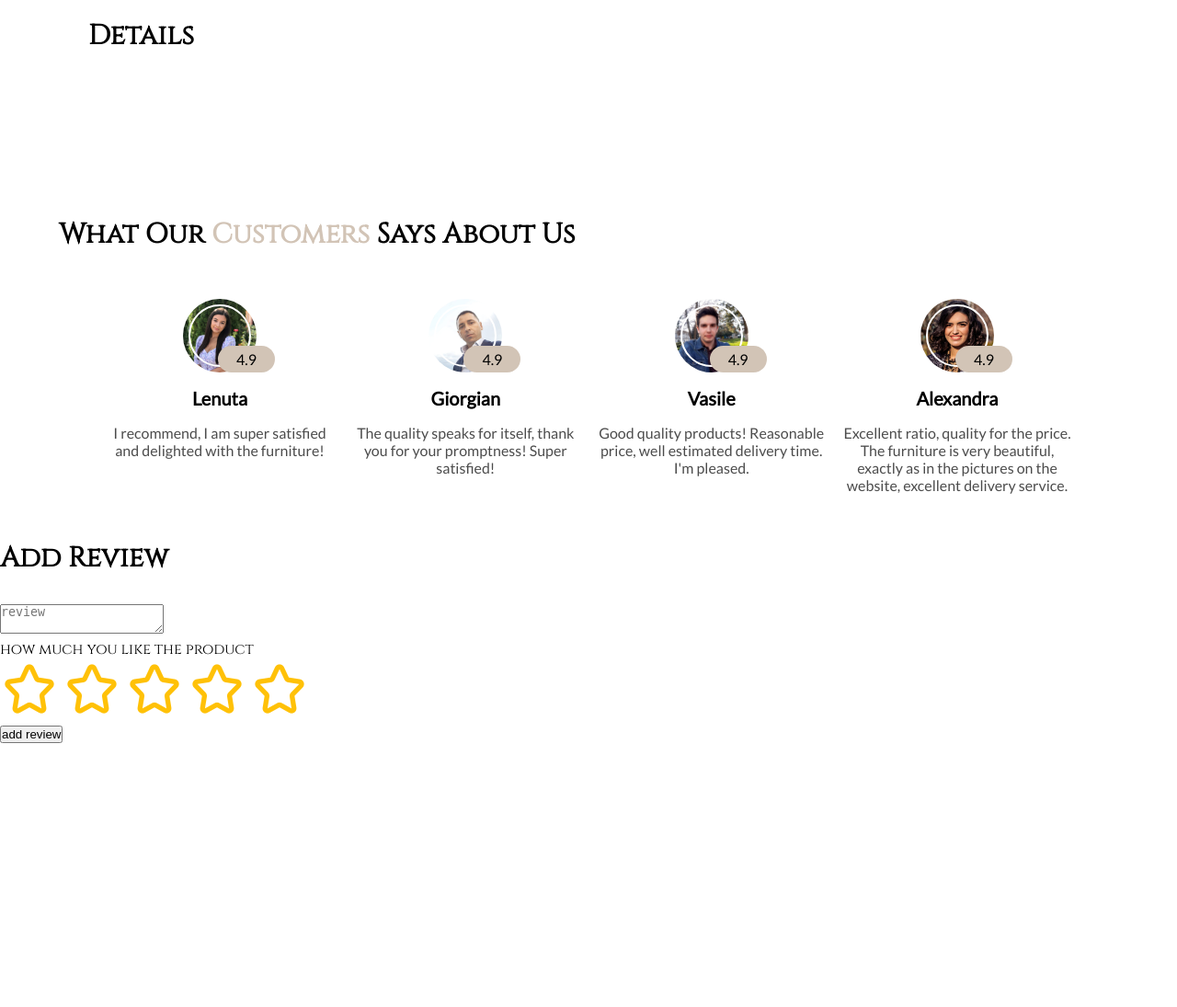
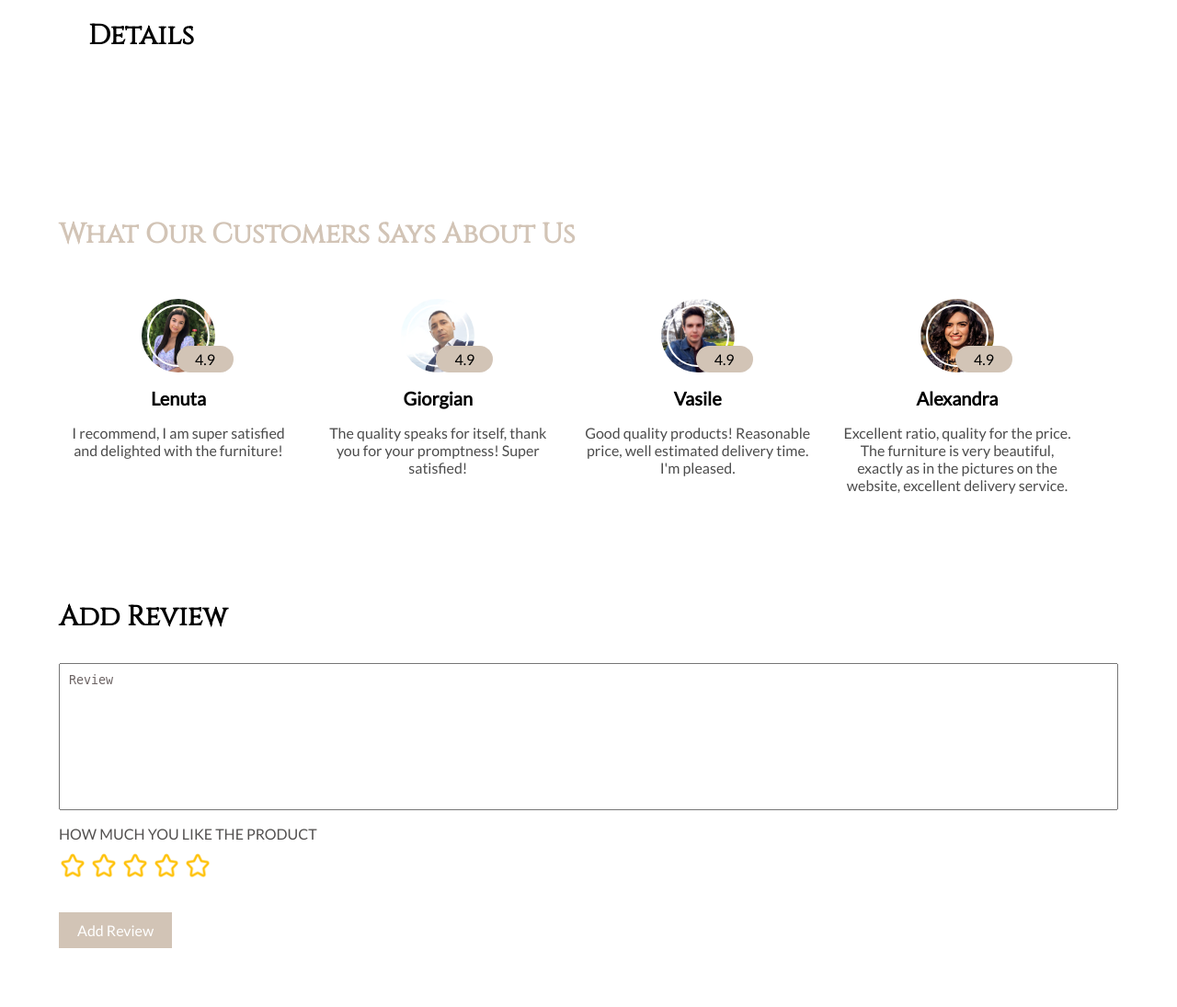
Before and after one commit to iustina-d/COVER-AJAX-Website, a Flask app: page /product/1 in a window 1280 px wide. Shown: the part 797-1892 px from the top of the page at 92% size. Before the commit the page ends 1605 px from the top, so only its background shows below. Run offline with Flask 2, Linux system fonts and the light colour scheme; data that the repository does not hold is empty; some libraries are stand-ins or nearby versions.

Commit message:
add CSS to the 'new review ' section

```diff
--- a/static/css/product.css
+++ b/static/css/product.css
@@ -76,3 +76,60 @@
 .prod-desc {
   opacity: 0.5;
 }
+.review-section .section-title {
+  color: rgb(210, 196, 182);
+}
+.add-review-section {
+  padding: 5vw;
+}
+
+.review-field {
+  height: 160px;
+  width: 100%;
+  resize: none;
+  padding: 0 10px;
+  padding: 10px;
+}
+
+::placeholder {
+  color: rgb(108, 99, 99);
+  text-transform: capitalize;
+}
+
+.review-field:focus::placeholder {
+  color: rgb(210, 196, 182);
+}
+.add-review-section .review-field:focus {
+  outline: none;
+  border-color: rgb(210, 196, 182);
+}
+
+.rating-text {
+  font-family: "lato", sans-serif;
+  color: rgb(83, 81, 80);
+  text-transform: uppercase;
+  margin: 10px 0;
+}
+.rating-star {
+  width: 30px;
+  height: 30px;
+  cursor: pointer;
+}
+.add-review-btn {
+  border: none;
+  outline: none;
+  background: rgb(210, 196, 182);
+  padding: 10px 20px;
+  color: #fff;
+  font-family: "lato", sans-serif;
+  font-size: 16px;
+  text-transform: capitalize;
+  margin-top: 30px;
+  cursor: pointer;
+}
+.add-review-btn:hover,.buy-btn:hover{
+  background: rgba(210, 196, 182, 0.76) ;
+}
+.review-section .review-container{
+  margin-left: 5px !important;
+}
```
